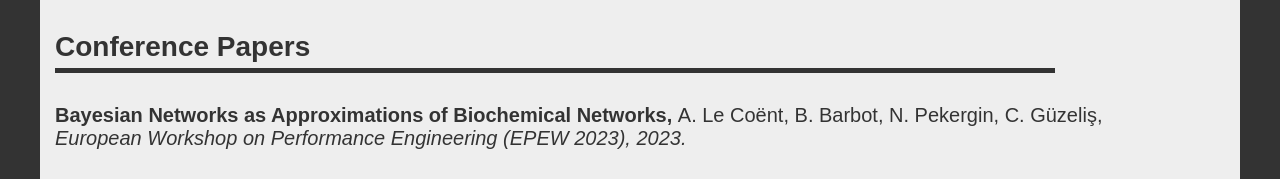
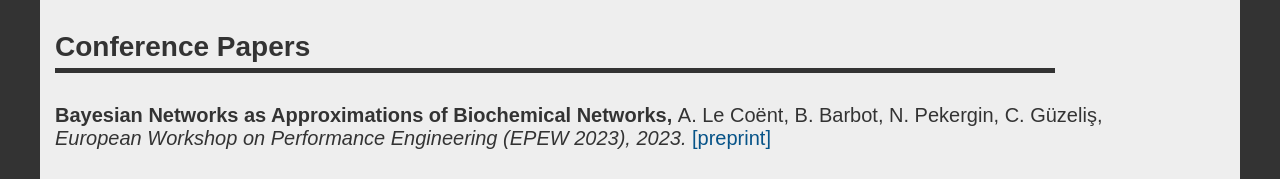
Before and after one commit to adrienlecoent/adrienlecoent.github.io, a plain HTML site: page index.html in a window 1280 px wide. Shown: the part 1300-1479 px from the top of the page. Drawn offline with Linux system fonts and the light colour scheme; files whose address does not match are found by name.

Commit message:
ajout lien HAL

```diff
--- a/index.html
+++ b/index.html
@@ -115,6 +115,7 @@
 					<p>
 						<t3> Bayesian Networks as Approximations of Biochemical Networks, </t3> A. Le Co&eumlnt, B. Barbot, N. Pekergin, C. Güzeliş,
 						<i> European Workshop on Performance Engineering (EPEW 2023), 2023. </i>
+						<a href="https://hal.science/hal-04235150/document" target="_blank"> [preprint] </a>
 					</p>
 				</div>
 
```
